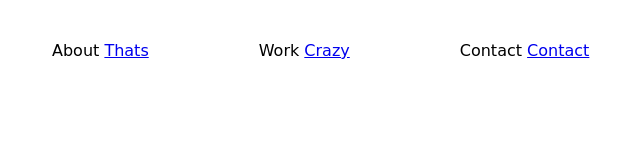
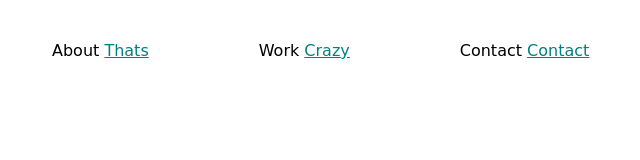
Before and after one commit to EPeralta18/Portfolio_project, a plain HTML site: page index.html in a window 1280 px wide. Shown: the whole page, without its empty margins (51-691 px from the left). Drawn offline with Linux system fonts and the light colour scheme; a web font is replaced by a local one.

Commit message:
Polished the navigation menu

```diff
--- a/style.css
+++ b/style.css
@@ -14,6 +14,12 @@ li
     margin-bottom: 15px;
 }
 
+nav ul li a
+{
+    text decoration: none;
+    color: #008080;
+}
+
 body
 {
     font-family: 'Mansalva', cursive;
```
